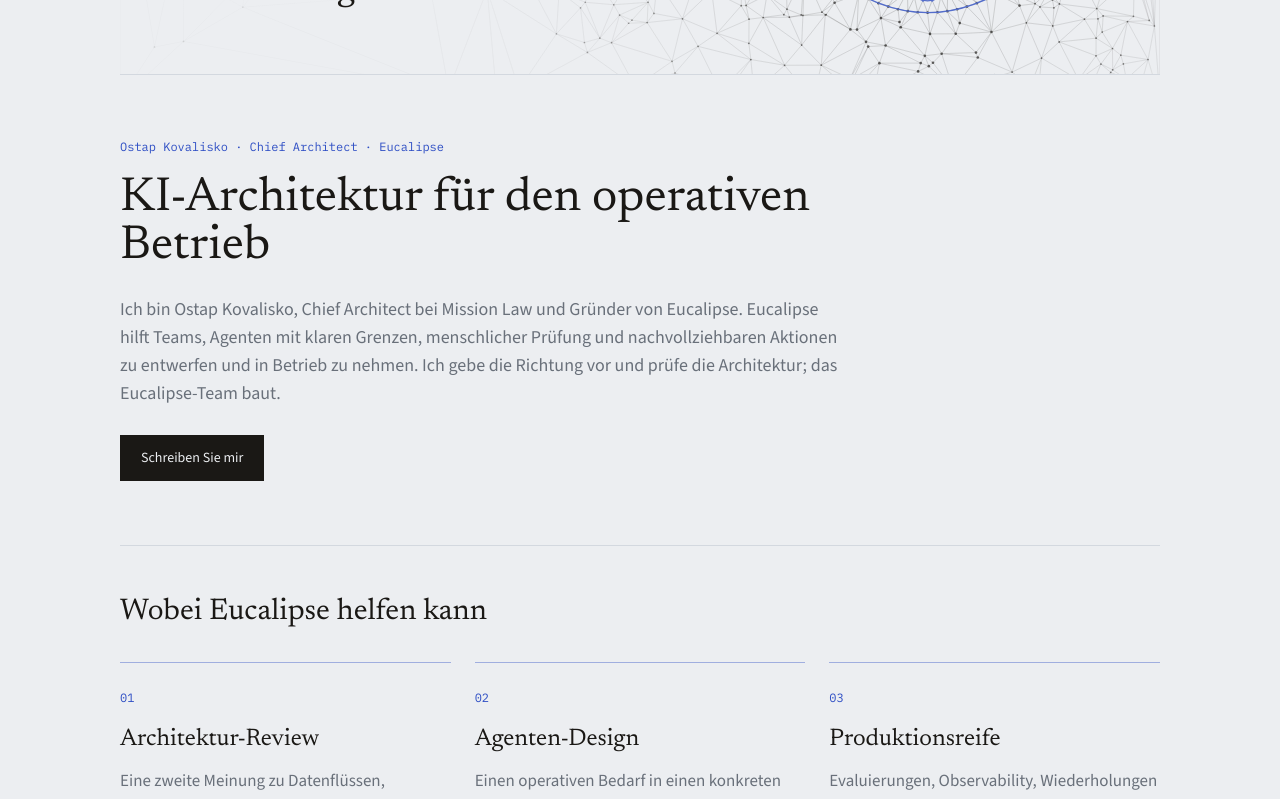
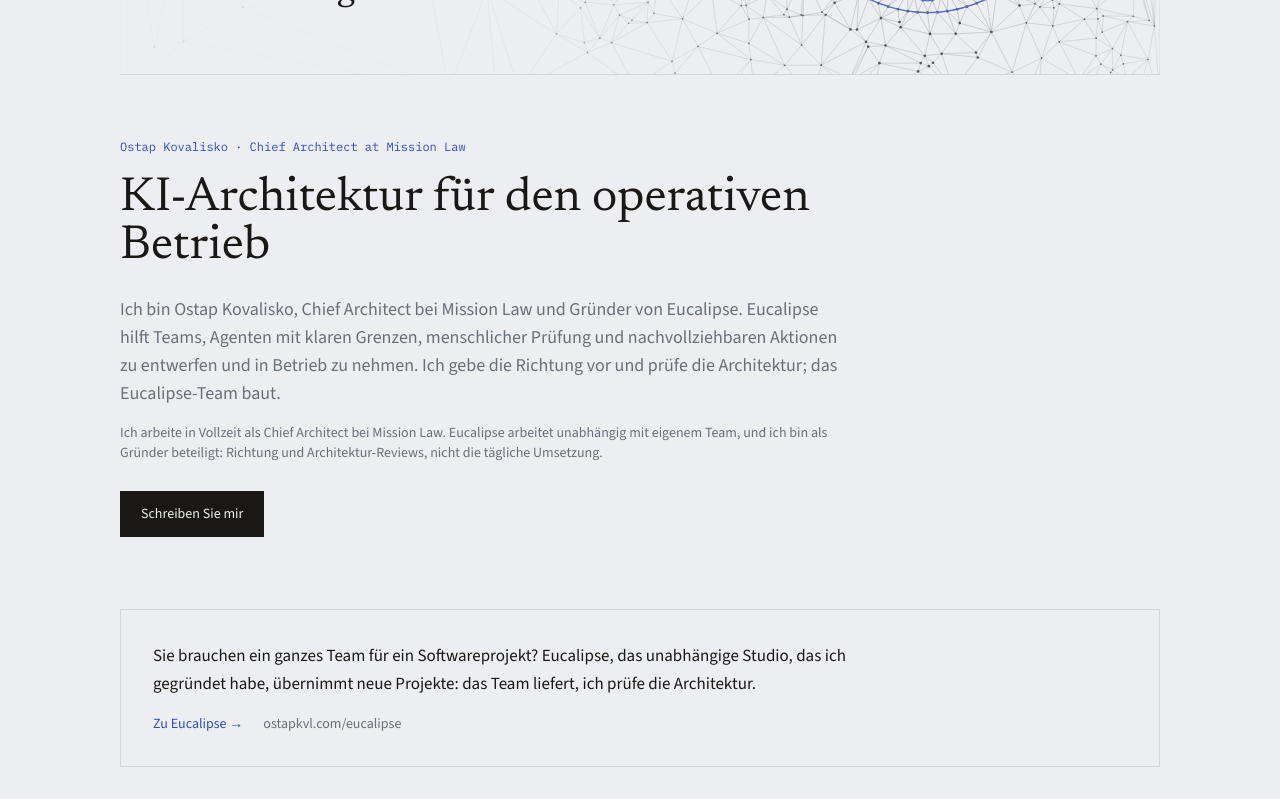
Before and after one commit to eucalipse/ostapkvl, a Next.js app: page /de/contact in a window 1280 px wide. Shown: the part 220-1019 px from the top of the page. Built offline with nearby package versions, Linux system fonts and the light colour scheme.

Commit message:
Contact: personal-first page with studio lead handoff (tagged referral to eucalipse.com), services moved to /eucalipse only; projects: visible attribution labels; headline names Mission Law in all locales

```diff
--- a/app/localized-landing.tsx
+++ b/app/localized-landing.tsx
@@ -3,20 +3,26 @@
 import { site } from "@/data/site";
 import { ContactForm } from "./contact/contact-form";
 
+// Leads for team-size projects are passed to the studio site, tagged so the referral is measurable.
+const studioLeadUrl = `${site.eucalipse}?utm_source=ostapkvl&utm_medium=referral&utm_campaign=contact`;
+
 export function LocalizedLanding({ locale }: { locale: SiteLocale }) {
  const c = getLanding(locale);
  return <main lang={locale} className="mx-auto max-w-wide px-6 pb-16" data-analytics-placement={`landing-${locale}`}>
   <section className="py-12 sm:py-16">
-   <p className="font-mono text-xs text-accent">Ostap Kovalisko · Chief Architect · Eucalipse</p>
+   <p className="font-mono text-xs text-accent">Ostap Kovalisko · Chief Architect at Mission Law</p>
    <h1 className="mt-5 max-w-prose font-serif text-4xl leading-tight sm:text-5xl">{c.title}</h1>
    <p className="mt-6 max-w-prose text-lg text-muted">{c.intro}</p>
+   <p className="mt-4 max-w-prose text-sm text-muted">{c.availability}</p>
    <a href="#contact" className="mt-7 inline-block border border-ink bg-ink px-5 py-3 text-sm text-paper hover:border-accent hover:bg-accent">{c.cta}</a>
   </section>
-  <section className="border-t border-line py-12">
-   <h2 className="font-serif text-3xl">{c.services}</h2>
-   <div className="mt-8 grid gap-6 sm:grid-cols-3">{c.items.map(([title,body],i)=><article key={title} className="border-t border-accent/40 pt-5"><span className="font-mono text-xs text-accent">0{i+1}</span><h3 className="mt-3 font-serif text-2xl">{title}</h3><p className="mt-3 text-muted">{body}</p></article>)}</div>
+  <section className="my-2 border border-line p-6 sm:p-8">
+   <p className="max-w-prose">{c.studioNote}</p>
+   <p className="mt-4 flex flex-wrap gap-x-5 gap-y-1 text-sm">
+    <a href={studioLeadUrl} className="text-accent hover:underline">{c.studioCta} →</a>
+    <Link href="/eucalipse" hrefLang="en" className="text-muted hover:text-accent">ostapkvl.com/eucalipse</Link>
+   </p>
   </section>
-  <section className="max-w-prose py-8"><h2 className="font-serif text-3xl">{c.process}</h2><p className="mt-4">{c.processText}</p><p className="mt-4 text-sm text-muted">{c.availability}</p></section>
   <section className="my-10 border border-line p-6 sm:p-8"><p className="text-sm text-muted">{c.reading}</p><h2 className="mt-3 font-serif text-2xl">{c.article}</h2><p className="mt-3 max-w-prose">{c.articleText}</p><Link href="/writing/human-attention-is-the-bottleneck" hrefLang="en" className="mt-4 inline-block text-accent hover:underline">{c.english} →</Link></section>
   <section id="contact" className="scroll-mt-8 border-t border-line pt-12"><h2 className="font-serif text-3xl">{c.contact}</h2><p className="mt-4 max-w-prose text-muted">{c.contactText}</p><p className="mt-3 flex flex-wrap gap-x-5 gap-y-1 text-sm"><a href={`mailto:${site.email}`} className="text-accent hover:underline">{site.email}</a><a href={site.linkedin} className="text-accent hover:underline">LinkedIn →</a></p><ContactForm locale={locale} /></section>
  </main>;
--- a/app/pages/projects-page.tsx
+++ b/app/pages/projects-page.tsx
@@ -75,7 +75,8 @@
             <article key={project.title} className="flex flex-col gap-6 bg-paper p-8 sm:flex-row sm:items-start">
               <Thumb variant={project.art} />
               <div>
-                <h2 className="font-serif text-2xl font-medium">{t?.title ?? project.title}</h2>
+                {project.context && <p className="font-mono text-xs uppercase tracking-wider text-muted">{project.context}</p>}
+                <h2 className="mt-1 font-serif text-2xl font-medium">{t?.title ?? project.title}</h2>
                 <p className="mt-3 max-w-prose">{t?.description ?? project.description}</p>
                 <Articles slugs={project.articles} />
                 {useCases && (
--- a/data/copy/de.ts
+++ b/data/copy/de.ts
@@ -6,7 +6,7 @@
     title: "Ostap Kovalisko — Chief Architect",
     description: "Chief Architect bei Mission Law und Gründer von Eucalipse. KI-Engineering, Softwarearchitektur und Betriebssysteme für Unternehmen mit menschlicher Prüfung und nachvollziehbaren Aktionen.",
     status: "gerade: KI-Agenten bauen · 57 Länder und es werden mehr",
-    subtitle: "Chief Architect · Ich baue KI-Agenten, die den Geschäftsbetrieb am Laufen halten.",
+    subtitle: "Chief Architect bei Mission Law · Ich baue KI-Agenten, die den Geschäftsbetrieb am Laufen halten.",
     intro: "Ich baue KI-Systeme mit typisierten Aktionen, menschlichen Freigabeschritten und quellengestützter Prüfung. Ich bin Chief Architect bei {missionLaw}, einer US-Anwaltskanzlei, und Gründer von {eucalipse}, einem unabhängigen Studio, das seit 2019 über 50 Softwareprojekte ausgeliefert hat. Davor: Gründer oder CTO von drei Start-ups, eines davon übernommen.",
     readWriting: "Artikel lesen",
     discuss: "Kontakt aufnehmen",
--- a/data/copy/en.ts
+++ b/data/copy/en.ts
@@ -6,7 +6,7 @@
     title: "Ostap Kovalisko — Chief Architect",
     description: "Chief Architect at Mission Law and founder of Eucalipse. AI engineering, software architecture, and business operations systems with human review and traceable actions.",
     status: "currently: building AI agents · 57 countries and counting",
-    subtitle: "Chief Architect · I build AI agents that run business operations.",
+    subtitle: "Chief Architect at Mission Law · I build AI agents that run business operations.",
     intro: "I build AI systems with typed actions, human approval flows, and source-backed review. I'm Chief Architect at {missionLaw}, a US law firm, and founder of {eucalipse}, an independent studio that has shipped 50+ software projects since 2019. Before that: founder or CTO of three startups, one acquired.",
     readWriting: "Read the writing",
     discuss: "Get in touch",
--- a/data/copy/es.ts
+++ b/data/copy/es.ts
@@ -6,7 +6,7 @@
     title: "Ostap Kovalisko — Chief Architect",
     description: "Chief Architect en Mission Law y fundador de Eucalipse. Ingeniería de IA, arquitectura de software y sistemas de operaciones con revisión humana y acciones trazables.",
     status: "ahora: construyendo agentes de IA · 57 países y contando",
-    subtitle: "Chief Architect · Construyo agentes de IA que gestionan operaciones de negocio.",
+    subtitle: "Chief Architect en Mission Law · Construyo agentes de IA que gestionan operaciones de negocio.",
     intro: "Construyo sistemas de IA con acciones tipadas, flujos de aprobación humana y revisión basada en fuentes. Soy Chief Architect en {missionLaw}, un despacho de abogados de EE. UU., y fundador de {eucalipse}, un estudio independiente que ha entregado más de 50 proyectos de software desde 2019. Antes: fundador o CTO de tres startups, una de ellas adquirida.",
     readWriting: "Leer los artículos",
     discuss: "Ponte en contacto",
--- a/data/copy/fr.ts
+++ b/data/copy/fr.ts
@@ -6,7 +6,7 @@
     title: "Ostap Kovalisko — Chief Architect",
     description: "Chief Architect chez Mission Law et fondateur d’Eucalipse. Ingénierie IA, architecture logicielle et systèmes d’opérations avec validation humaine et actions traçables.",
     status: "en ce moment : je construis des agents IA · 57 pays et ce n’est pas fini",
-    subtitle: "Chief Architect · Je construis des agents IA qui font tourner les opérations.",
+    subtitle: "Chief Architect chez Mission Law · Je construis des agents IA qui font tourner les opérations.",
     intro: "Je construis des systèmes d’IA avec des actions typées, des flux de validation humaine et une revue fondée sur les sources. Je suis Chief Architect chez {missionLaw}, un cabinet d’avocats américain, et fondateur d’{eucalipse}, un studio indépendant qui a livré plus de 50 projets logiciels depuis 2019. Avant cela : fondateur ou CTO de trois startups, dont une rachetée.",
     readWriting: "Lire les articles",
     discuss: "Prendre contact",
--- a/data/copy/pt.ts
+++ b/data/copy/pt.ts
@@ -6,7 +6,7 @@
     title: "Ostap Kovalisko — Chief Architect",
     description: "Chief Architect na Mission Law e fundador da Eucalipse. Engenharia de IA, arquitetura de software e sistemas de operações com revisão humana e ações rastreáveis.",
     status: "agora: construindo agentes de IA · 57 países e contando",
-    subtitle: "Chief Architect · Construo agentes de IA que cuidam das operações de negócio.",
+    subtitle: "Chief Architect na Mission Law · Construo agentes de IA que cuidam das operações de negócio.",
     intro: "Construo sistemas de IA com ações tipadas, fluxos de aprovação humana e revisão baseada em fontes. Sou Chief Architect na {missionLaw}, um escritório de advocacia dos EUA, e fundador da {eucalipse}, um estúdio independente que entregou mais de 50 projetos de software desde 2019. Antes disso: fundador ou CTO de três startups, uma delas adquirida.",
     readWriting: "Ler os artigos",
     discuss: "Entre em contato",
--- a/data/landings.ts
+++ b/data/landings.ts
@@ -5,6 +5,8 @@
     "hero": "Agentes de IA que hacen el trabajo.",
     "intro": "Soy Ostap Kovalisko, Chief Architect en Mission Law y fundador de Eucalipse. Eucalipse ayuda a los equipos a diseñar y poner en marcha agentes con límites claros, revisión humana y acciones trazables. Yo marco la dirección y reviso la arquitectura; el equipo de Eucalipse construye.",
     "cta": "Escríbeme",
+    "studioNote": "¿Necesitas un equipo completo para un proyecto de software? Eucalipse, el estudio independiente que fundé, acepta nuevos proyectos: su equipo entrega y yo reviso la arquitectura.",
+    "studioCta": "Ir a Eucalipse",
     "services": "Dónde puede ayudar Eucalipse",
     "items": [
       [
@@ -45,6 +47,8 @@
     "hero": "Des agents IA qui font avancer le travail.",
     "intro": "Je suis Ostap Kovalisko, Chief Architect chez Mission Law et fondateur d’Eucalipse. Eucalipse aide les équipes à concevoir et à mettre en service des agents aux limites explicites, avec une validation humaine et des actions traçables. Je fixe la direction et je revois l’architecture ; l’équipe d’Eucalipse construit.",
     "cta": "Écrivez-moi",
+    "studioNote": "Besoin d’une équipe complète pour un projet logiciel ? Eucalipse, le studio indépendant que j’ai fondé, prend de nouveaux projets : son équipe livre, je revois l’architecture.",
+    "studioCta": "Aller sur Eucalipse",
     "services": "Comment Eucalipse peut vous aider",
     "items": [
       [
@@ -85,6 +89,8 @@
     "hero": "Agentes de IA que fazem o trabalho.",
     "intro": "Sou Ostap Kovalisko, Chief Architect na Mission Law e fundador da Eucalipse. A Eucalipse ajuda equipes a projetar e colocar em produção agentes com limites claros, revisão humana e ações rastreáveis. Eu defino a direção e reviso a arquitetura; a equipe da Eucalipse constrói.",
     "cta": "Escreva para mim",
+    "studioNote": "Precisa de uma equipe completa para um projeto de software? A Eucalipse, o estúdio independente que fundei, aceita novos projetos: a equipe entrega e eu reviso a arquitetura.",
+    "studioCta": "Ir para a Eucalipse",
     "services": "Onde a Eucalipse pode ajudar",
     "items": [
       [
@@ -125,6 +131,8 @@
     "hero": "KI-Agenten, die Arbeit erledigen.",
     "intro": "Ich bin Ostap Kovalisko, Chief Architect bei Mission Law und Gründer von Eucalipse. Eucalipse hilft Teams, Agenten mit klaren Grenzen, menschlicher Prüfung und nachvollziehbaren Aktionen zu entwerfen und in Betrieb zu nehmen. Ich gebe die Richtung vor und prüfe die Architektur; das Eucalipse-Team baut.",
     "cta": "Schreiben Sie mir",
+    "studioNote": "Sie brauchen ein ganzes Team für ein Softwareprojekt? Eucalipse, das unabhängige Studio, das ich gegründet habe, übernimmt neue Projekte: das Team liefert, ich prüfe die Architektur.",
+    "studioCta": "Zu Eucalipse",
     "services": "Wobei Eucalipse helfen kann",
     "items": [
       [
@@ -173,6 +181,7 @@
   items: ReadonlyArray<readonly [string, string]>;
   process: string; processText: string; availability: string; reading: string;
   article: string; articleText: string; english: string; contact: string; contactText: string;
+  studioNote: string; studioCta: string;
   name: string; email: string; message: string; send: string; sending: string; sent: string; thanks: string; error: string; note: string;
 };
 
@@ -183,6 +192,8 @@
   hero: "AI agents that get work done.",
   intro: "I'm Ostap Kovalisko, Chief Architect at Mission Law and founder of Eucalipse. Eucalipse helps teams design and ship agents with clear boundaries, human review, and traceable actions. I set the direction and review the architecture; the Eucalipse team does the building.",
   cta: "Write to me",
+  studioNote: "Need a full team for a software project? Eucalipse, the independent studio I founded, takes on new builds: its team delivers, I review the architecture.",
+  studioCta: "Go to Eucalipse",
   services: "Where Eucalipse can help",
   items: [
     ["Architecture review", "A second opinion on data flows, permissions, integrations, and action execution before you scale autonomy. Which risks matter, and what to change first."],
```
Also changed, not shown: data/projects.ts (+8 -0 lines).
